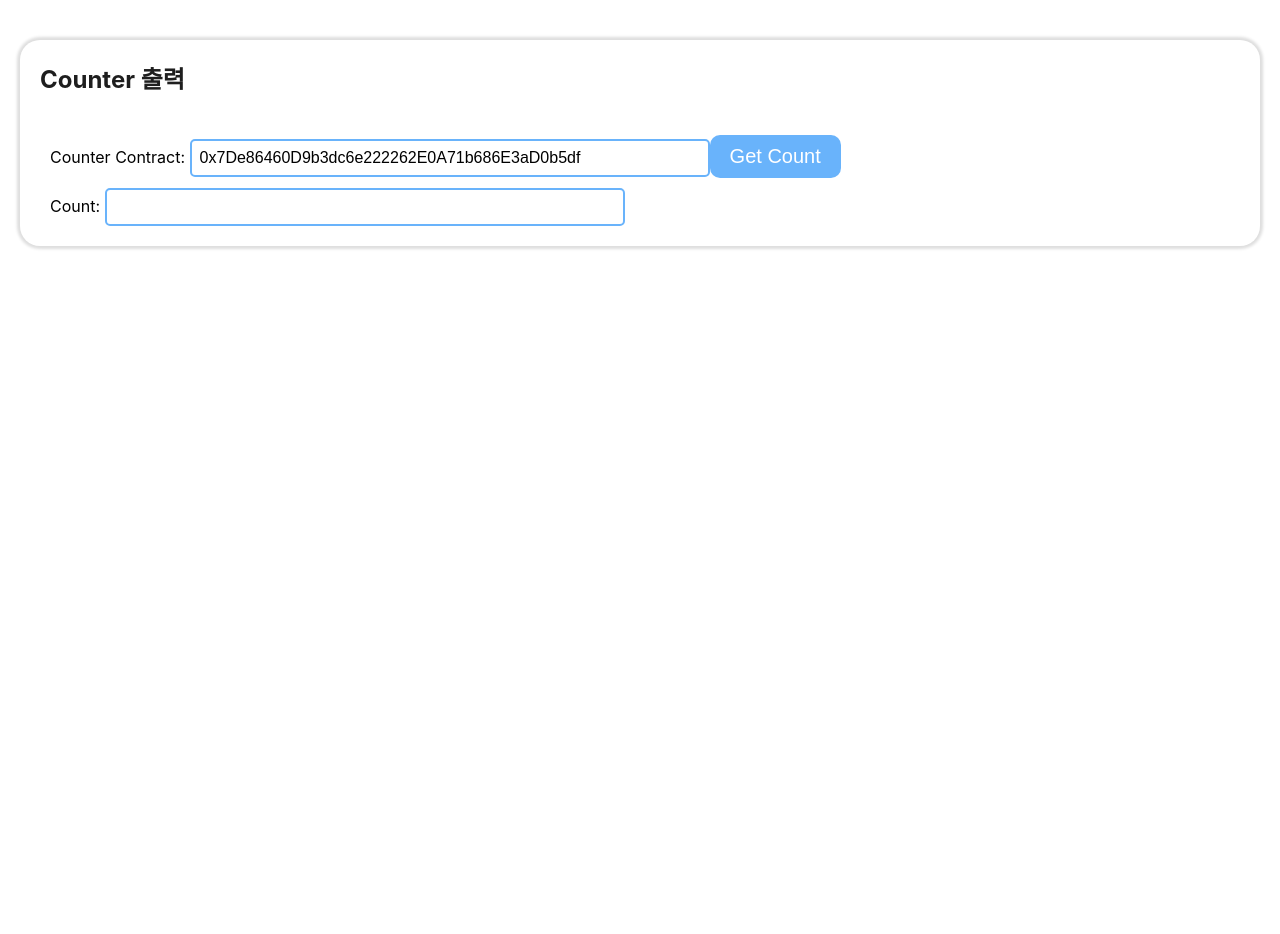
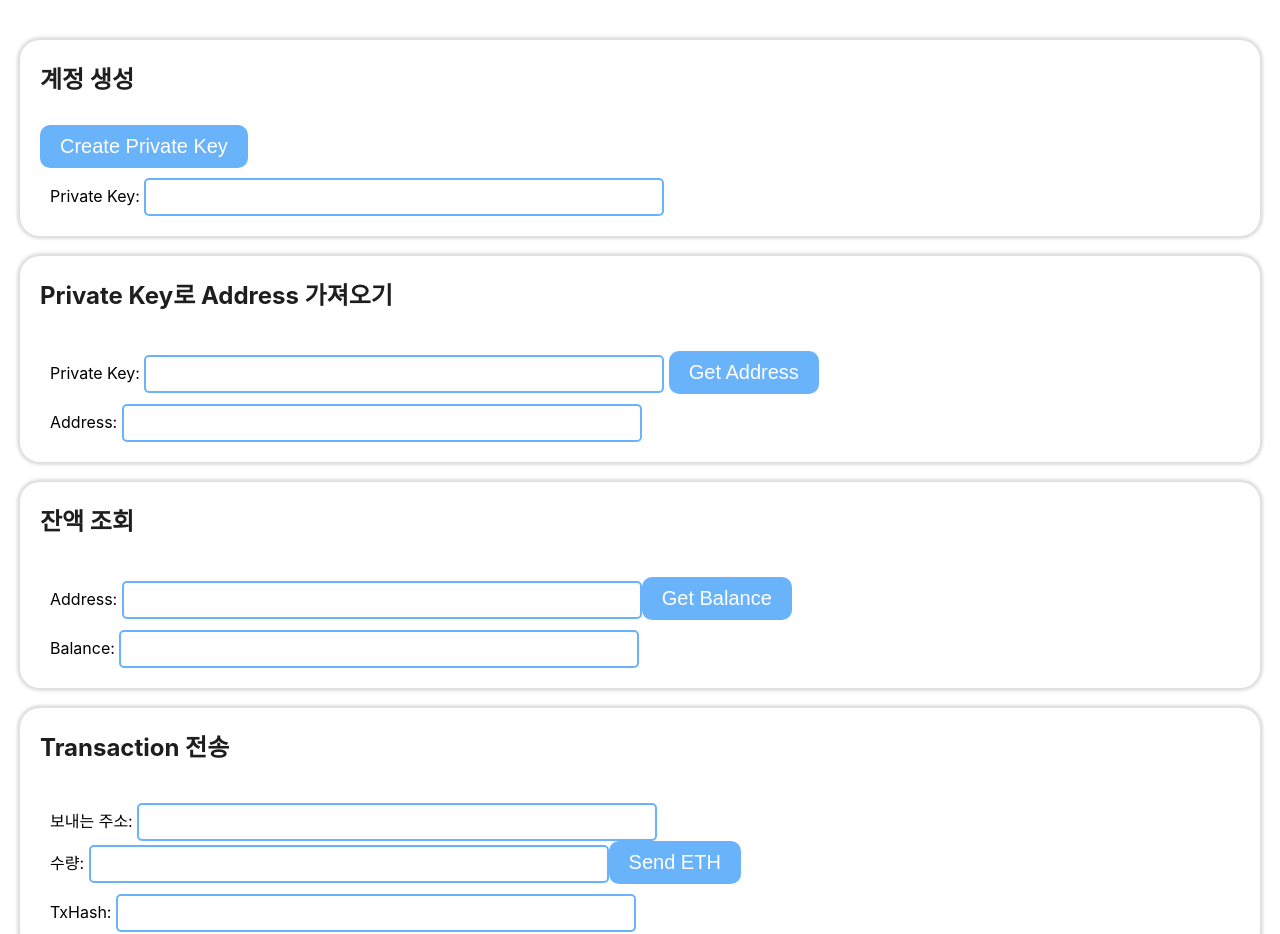
Before and after one commit to jeonsoeun/evm-test, a React (Create React App) app: page / in a window 1280 px wide. Shown: the top 934 px of the page. Before the commit the page ends 800 px from the top, so only its background shows below. Built offline with nearby package versions, Linux system fonts and the light colour scheme.

Commit message:
sendTransaction까지

```diff
--- a/src/App.tsx
+++ b/src/App.tsx
@@ -2,7 +2,8 @@ import React from "react";
 import CounterContract from "./pages/CounterContract";
 import MainPage from "./pages/MainPage";
 function App() {
-  return <CounterContract />;
+  return <MainPage />;
+  // return <CounterContract />;
 }
 
 export default App;
--- a/src/config/index.ts
+++ b/src/config/index.ts
@@ -5,3 +5,7 @@ export const config = {
 export const contractAddress = {
   counter: "0x7De86460D9b3dc6e222262E0A71b686E3aD0b5df",
 };
+
+export const personalAddress = {
+  my: "0x5Fa0f3c8De6c1E2Ee5eFA2D05ad271e467560F00",
+};
--- a/src/pages/MainPage.tsx
+++ b/src/pages/MainPage.tsx
@@ -1,6 +1,7 @@
 import Page from "../components/page/Page";
 import CreateKeySection from "../views/MainPage/CreateKeySection";
 import GetAddressFromPKSection from "../views/MainPage/GetAddressFromPKSection";
+import SendTransaction from "../views/MainPage/SendTransaction";
 import ShowBalanceSection from "../views/MainPage/ShowBalanceSection";
 
 const MainPage: React.FC = () => {
@@ -9,6 +10,7 @@ const MainPage: React.FC = () => {
       <CreateKeySection />
       <GetAddressFromPKSection />
       <ShowBalanceSection />
+      <SendTransaction />
     </Page>
   );
 };
--- a/src/service/getCount.ts
+++ b/src/service/getCount.ts
@@ -5,6 +5,7 @@ import ABI from "../config/abi.json";
 export async function getCount(contractAddress: string): Promise<string> {
   const web3 = new Web3(config.httpProvider);
   const abi: any = ABI;
+  // ABI 타입 어떻게 하나.
   const contract = new web3.eth.Contract(abi, contractAddress);
   const respond = contract.methods.count().call();
   return respond;
--- /dev/null
+++ b/src/service/getGasPrice.ts
@@ -0,0 +1,10 @@
+export async function getGasPrice() {
+  //{fast: string, instant: string, standard: string}
+  return fetch("https://ethgasstation.info/api/ethgasAPI.json")
+    .then((res: any) => {
+      return res.json();
+    })
+    .then((data) => {
+      return { fast: data.fast, standard: data.average, slow: data.slow };
+    });
+}
--- /dev/null
+++ b/src/service/sendTransaction.ts
@@ -0,0 +1,35 @@
+import Web3 from "web3";
+import { config } from "../config";
+import { getGasPrice } from "./getGasPrice";
+
+export async function sendTransaction(
+  toAddress: string,
+  amount: string,
+  callback: (txHash: string) => void
+) {
+  const web3 = new Web3(config.httpProvider);
+  const gasPrice = await getGasPrice();
+  // value, gasPrice, gasLimit 다 hex값으로 변경해야함.
+  const txObj = {
+    // from: personalAddress.my,
+    to: toAddress,
+    value: web3.utils.toWei(amount),
+    gasPrice: web3.utils.toHex(`${gasPrice.fast * 10 ** 9}`), // optional
+    gasLimit: web3.utils.toHex("21000"), // optional
+  };
+
+  const signed = await web3.eth.accounts.signTransaction(
+    txObj,
+    "0x2344e0ba06710e740af29d11190edbc832b3bc55ee0d51a467539b0a01cfcb45"
+  );
+  //web3.eth.account.signTransaction() 으로 사인하면 private key써서 바로 사인 가능.
+  // web3.eth.signTransaction() 은 지갑 붙었을때 떄 지갑으로 사인하는거.
+  if (signed.rawTransaction) {
+    web3.eth
+      .sendSignedTransaction(signed.rawTransaction)
+      .on("transactionHash", callback);
+    // web3.eth.sendTransaction(txObj).on("transactionHash", callback); // 외부 월렛
+  } else {
+    throw Error("사인 실패.");
+  }
+}
--- a/src/views/CounterContract/PrintCounterNumber.tsx
+++ b/src/views/CounterContract/PrintCounterNumber.tsx
@@ -8,11 +8,12 @@ import { Section } from "../../styles/Section";
 import { Title } from "../../styles/Title";
 
 const PrintCounterNumber: React.FC = () => {
-  const [inputValue, setInputValue] = useState<string>(contractAddress.counter);
+  const inputRef = useRef<HTMLInputElement | null>(null);
+  // const [inputValue, setInputValue] = useState<string>(contractAddress.counter);
   const [count, setCount] = useState<string>("");
   const onClickGetAddress = async () => {
-    if (inputValue) {
-      const count = await getCount(inputValue);
+    if (inputRef?.current?.value) {
+      const count = await getCount(inputRef?.current?.value);
       setCount(count);
     }
   };
@@ -20,7 +21,8 @@ const PrintCounterNumber: React.FC = () => {
     <Section>
       <Title>Counter 출력</Title>
       <InputWrapper>
-        Counter Contract: <BasicInput value={inputValue} />
+        Counter Contract:{" "}
+        <BasicInput ref={inputRef} defaultValue={contractAddress.counter} />
         <Button onClick={onClickGetAddress} fontSize="20px" padding="10px 20px">
           Get Count
         </Button>
--- /dev/null
+++ b/src/views/MainPage/SendTransaction.tsx
@@ -0,0 +1,45 @@
+import { useRef, useState } from "react";
+import Button from "../../components/button/Button";
+import { contractAddress } from "../../config";
+import { sendTransaction } from "../../service/sendTransaction";
+import { BasicInput, InputWrapper } from "../../styles/Input";
+import { Section } from "../../styles/Section";
+import { Title } from "../../styles/Title";
+
+const SendTransaction: React.FC = () => {
+  const addrInputRef = useRef<HTMLInputElement | null>(null);
+  const inputRef = useRef<HTMLInputElement | null>(null);
+  const [txHash, setTxHash] = useState<string>("");
+  const onClickGetAddress = async () => {
+    if (inputRef?.current?.value) {
+      await sendTransaction(
+        addrInputRef?.current?.value ?? "",
+        inputRef?.current?.value ?? "",
+        (txhash) => {
+          setTxHash(txhash);
+        }
+      );
+    }
+  };
+  return (
+    <Section>
+      <Title>Transaction 전송</Title>
+      <InputWrapper>
+        <span>
+          {/* Private key: <BasicInput ref={addrInputRef} /> */}
+          보내는 주소: <BasicInput ref={addrInputRef} />
+          <br />
+          수량: <BasicInput ref={inputRef} />
+        </span>
+        <Button onClick={onClickGetAddress} fontSize="20px" padding="10px 20px">
+          Send ETH
+        </Button>
+      </InputWrapper>
+      <InputWrapper>
+        TxHash: <BasicInput value={txHash} readOnly />
+      </InputWrapper>
+    </Section>
+  );
+};
+
+export default SendTransaction;
```
